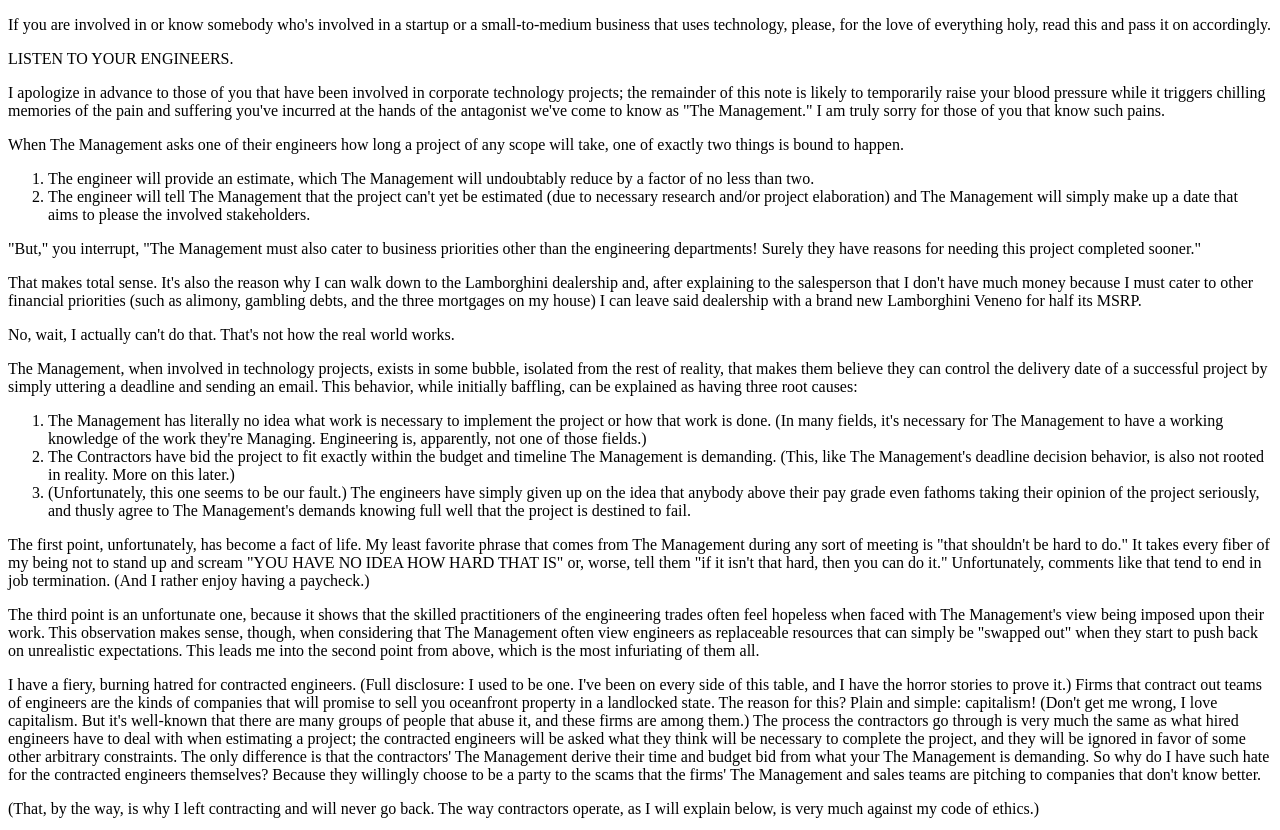
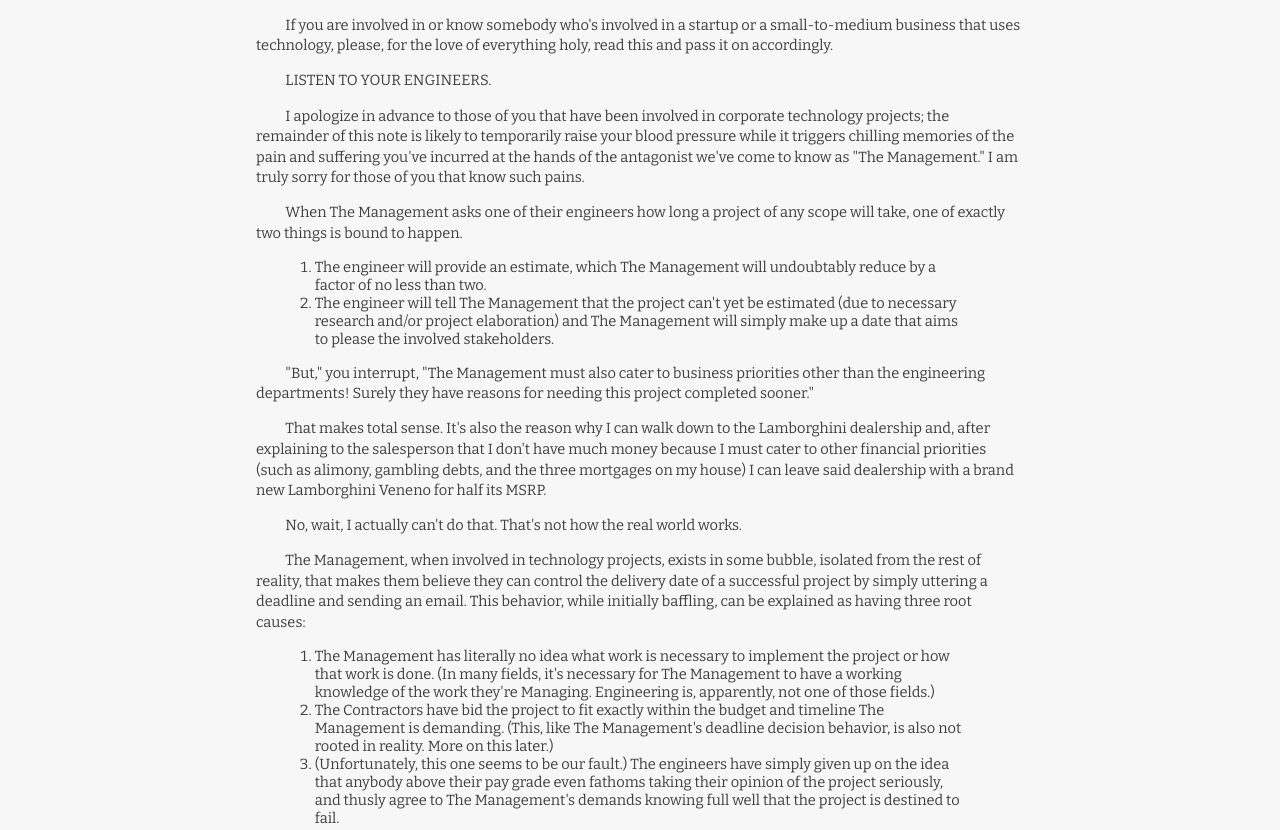
Before and after one commit to AdamMaras/listentoyourengineers.com, a plain HTML site: page index.html in a window 1280 px wide. Shown: the top 830 px of the page. Drawn offline with nearby package versions, Linux system fonts and the light colour scheme.

Commit message:
First pass at styling

```diff
--- a/index.html
+++ b/index.html
@@ -2,6 +2,9 @@
 <html>
     <head>
         <title>Listen to your engineers.</title>
+
+        <link href="http://fonts.googleapis.com/css?family=Bitter:400,700" rel="stylesheet" type="text/css" />
+        <link href="styles/main.css" rel="stylesheet" type="text/css" />
     </head>
     <body>
         <p>If you are involved in or know somebody who's involved in a startup or a small-to-medium business that uses technology, please, for the love of everything holy, read this and pass it on accordingly.</p>
--- /dev/null
+++ b/styles/main.css
@@ -0,0 +1,21 @@
+html {
+    background-color: #f7f7f7;
+    color: #3f3f3f;
+    font-family: Bitter, Garamond, "Times New Roman", serif;
+    font-size: 11pt;
+}
+
+p, ol {
+    margin: 1em auto;
+    max-width: 768px;
+}
+
+p {
+    line-height: 1.4em;
+    text-indent: 2em;
+}
+
+ol {
+    box-sizing: border-box;
+    padding: 0px 4em;
+}
```
